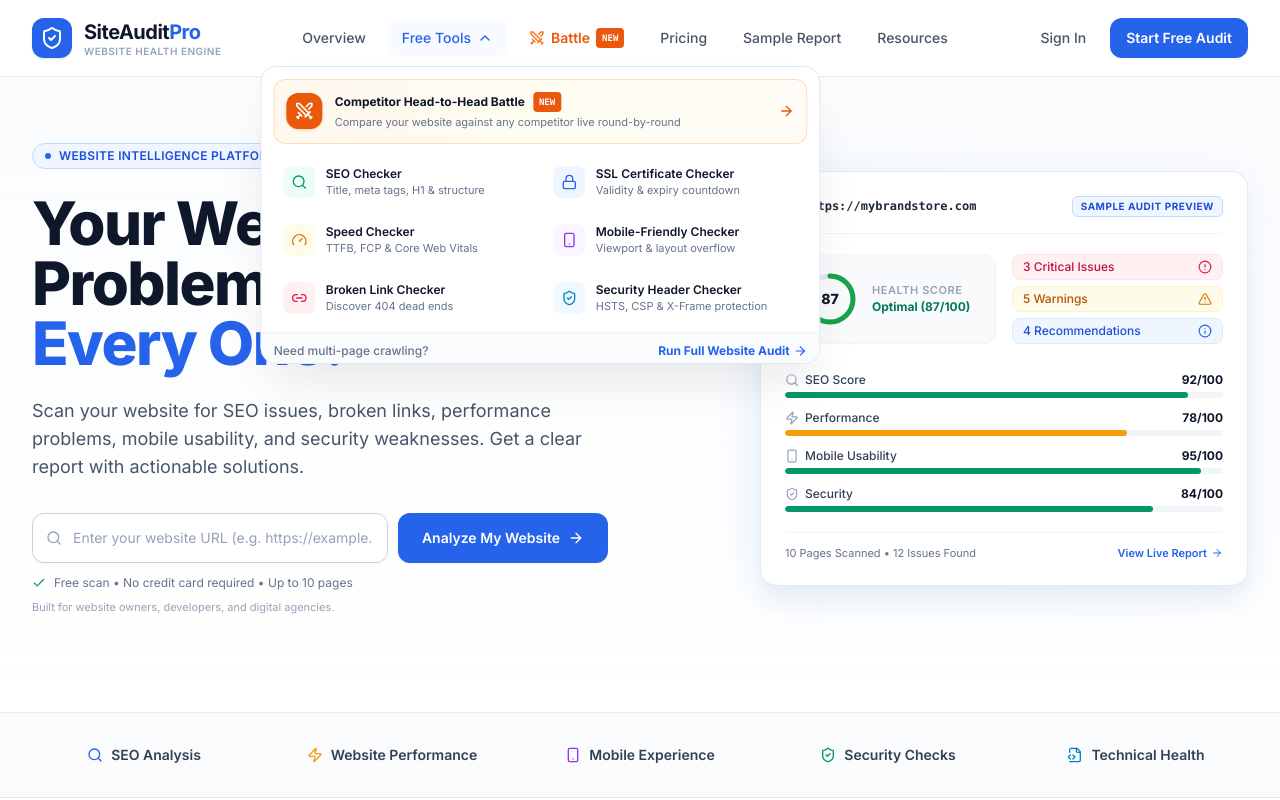
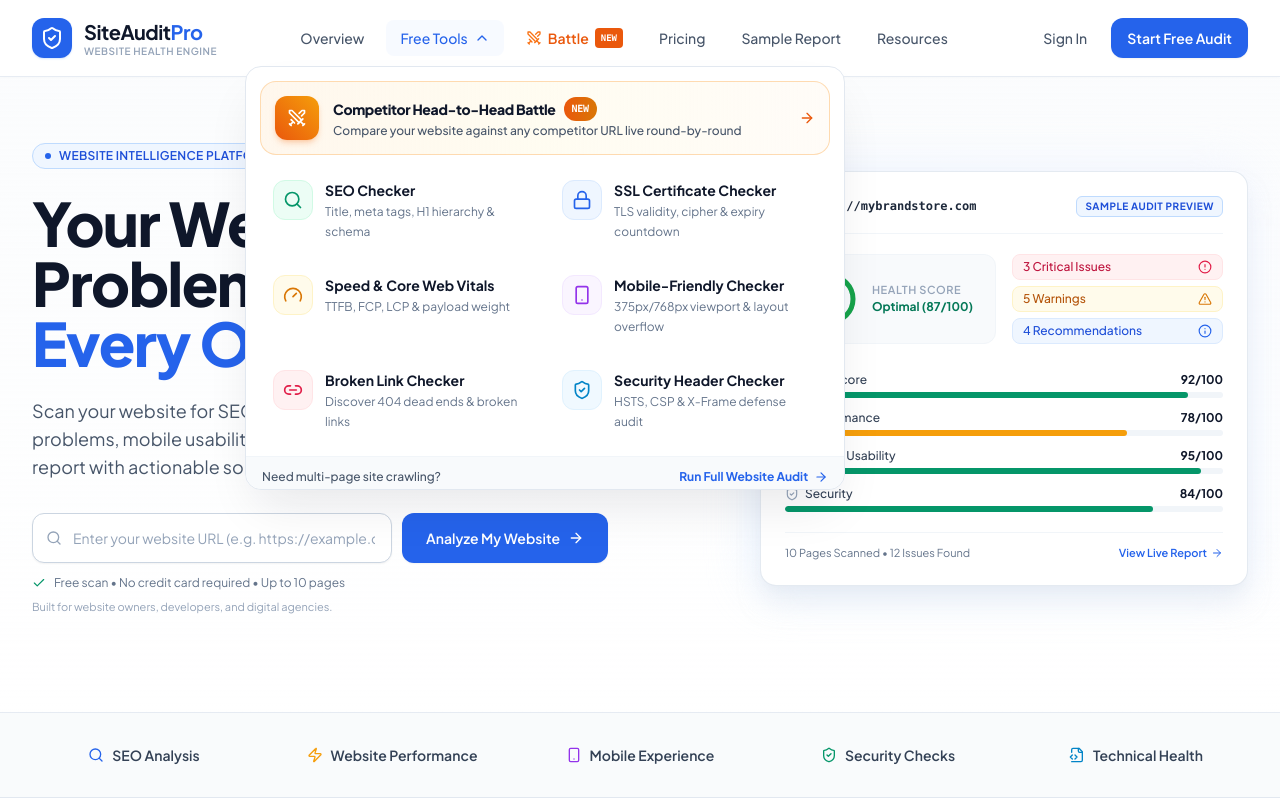
Before and after one commit to vikasmarketing079-prog/frontend, a React (Vite) app: page / in a window 1280 px wide. Both pictures are taken after a click on the button "Free Tools". Shown: the top 800 px of the page. Built offline with nearby package versions, Linux system fonts and the light colour scheme.

Commit message:
style(navbar): upgrade font to Plus Jakarta Sans and increase typography size and contrast in submenu

```diff
--- a/index.html
+++ b/index.html
@@ -6,10 +6,10 @@
     <meta name="viewport" content="width=device-width, initial-scale=1.0" />
     <title>SiteAudit Pro - Website Health, SEO, Speed & Security Audit</title>
     <meta name="description" content="Discover every important issue affecting your website. Comprehensive, actionable website audits for SEO, performance, mobile responsiveness, and security." />
-    <!-- Google Fonts: Inter -->
+    <!-- Google Fonts: Plus Jakarta Sans & Inter -->
     <link rel="preconnect" href="https://fonts.googleapis.com">
     <link rel="preconnect" href="https://fonts.gstatic.com" crossorigin>
-    <link href="https://fonts.googleapis.com/css2?family=Inter:wght@300;400;500;600;700;800&family=JetBrains+Mono:wght@400;500&display=swap" rel="stylesheet">
+    <link href="https://fonts.googleapis.com/css2?family=Plus+Jakarta+Sans:wght@400;500;600;700;800&family=Inter:wght@400;500;600;700&family=JetBrains+Mono:wght@400;500;600&display=swap" rel="stylesheet">
   </head>
   <body class="bg-slate-50 text-slate-900 font-sans antialiased selection:bg-blue-500 selection:text-white min-h-screen">
     <div id="root"></div>
--- a/src/components/Navbar.tsx
+++ b/src/components/Navbar.tsx
@@ -67,124 +67,150 @@ export const Navbar: React.FC = () => {
             </button>
 
             {toolsOpen && (
-              <div className="absolute top-full left-1/2 -translate-x-1/3 mt-2.5 w-[560px] bg-white border border-slate-200 rounded-2xl shadow-2xl shadow-slate-900/10 p-3 z-50 animate-in fade-in slide-in-from-top-1 duration-150">
+              <div className="absolute top-full left-1/2 -translate-x-1/3 mt-2.5 w-[600px] bg-white border border-slate-200 rounded-2xl shadow-2xl shadow-slate-900/10 p-3.5 z-50 animate-in fade-in slide-in-from-top-1 duration-150 font-sans">
                 {/* Featured Tool Banner: Competitor Battle */}
                 <Link
                   to="/battle"
                   onClick={() => setToolsOpen(false)}
-                  className="flex items-center justify-between p-3 rounded-xl bg-gradient-to-r from-orange-50/90 via-amber-50/70 to-orange-50/50 hover:from-orange-100/90 hover:to-amber-100/70 border border-orange-200/80 transition group mb-2"
+                  className="flex items-center justify-between p-3.5 rounded-2xl bg-gradient-to-r from-orange-50 via-amber-50/70 to-orange-50/40 hover:from-orange-100/90 hover:to-amber-100/80 border border-orange-200/90 transition-all duration-200 group mb-3 shadow-xs hover:shadow-sm"
                 >
-                  <div className="flex items-center gap-3">
-                    <div className="w-9 h-9 rounded-xl bg-orange-600 text-white flex items-center justify-center flex-shrink-0 shadow-sm shadow-orange-500/30 group-hover:scale-105 transition">
+                  <div className="flex items-center gap-3.5">
+                    <div className="w-11 h-11 rounded-xl bg-gradient-to-tr from-orange-600 to-amber-500 text-white flex items-center justify-center flex-shrink-0 shadow-md shadow-orange-500/25 group-hover:scale-105 transition-transform">
                       <Swords className="w-5 h-5" />
                     </div>
                     <div>
-                      <div className="text-xs font-bold text-slate-900 flex items-center gap-2">
+                      <div className="text-sm font-extrabold text-slate-900 tracking-tight flex items-center gap-2">
                         <span>Competitor Head-to-Head Battle</span>
-                        <span className="text-[9px] uppercase px-1.5 py-0.5 font-mono font-bold bg-orange-600 text-white rounded">NEW</span>
+                        <span className="text-[10px] uppercase px-2 py-0.5 font-mono font-extrabold bg-gradient-to-r from-orange-600 to-amber-600 text-white rounded-full shadow-xs">
+                          NEW
+                        </span>
                       </div>
-                      <div className="text-[11px] text-slate-500 mt-0.5">
-                        Compare your website against any competitor live round-by-round
+                      <div className="text-xs text-slate-600 font-medium mt-0.5">
+                        Compare your website against any competitor URL live round-by-round
                       </div>
                     </div>
                   </div>
-                  <ArrowRight className="w-4 h-4 text-orange-600 group-hover:translate-x-0.5 transition flex-shrink-0 ml-2" />
+                  <ArrowRight className="w-4 h-4 text-orange-600 group-hover:translate-x-1 transition-transform flex-shrink-0 ml-2" />
                 </Link>
 
                 {/* 2-Column Tools Grid */}
-                <div className="grid grid-cols-2 gap-1.5 pt-1 pb-2">
+                <div className="grid grid-cols-2 gap-2 pb-3">
                   <Link
                     to="/tools/seo"
                     onClick={() => setToolsOpen(false)}
-                    className="flex items-start gap-2.5 p-2.5 rounded-xl hover:bg-slate-50 transition group"
+                    className="flex items-start gap-3 p-3 rounded-xl border border-transparent hover:border-slate-200/80 hover:bg-slate-50/90 transition-all duration-150 group"
                   >
-                    <div className="w-8 h-8 rounded-lg bg-emerald-50 text-emerald-600 flex items-center justify-center flex-shrink-0 group-hover:scale-105 transition">
-                      <Search className="w-4 h-4" />
+                    <div className="w-10 h-10 rounded-xl bg-emerald-50 border border-emerald-100 text-emerald-600 flex items-center justify-center flex-shrink-0 group-hover:scale-105 transition-transform shadow-xs">
+                      <Search className="w-5 h-5" />
                     </div>
                     <div>
-                      <div className="text-xs font-semibold text-slate-900 group-hover:text-blue-600 transition">SEO Checker</div>
-                      <div className="text-[11px] text-slate-500 leading-tight mt-0.5">Title, meta tags, H1 & structure</div>
+                      <div className="text-sm font-bold text-slate-900 group-hover:text-blue-600 transition-colors">
+                        SEO Checker
+                      </div>
+                      <div className="text-xs text-slate-500 font-normal leading-relaxed mt-0.5">
+                        Title, meta tags, H1 hierarchy & schema
+                      </div>
                     </div>
                   </Link>
 
                   <Link
                     to="/tools/ssl"
                     onClick={() => setToolsOpen(false)}
-                    className="flex items-start gap-2.5 p-2.5 rounded-xl hover:bg-slate-50 transition group"
+                    className="flex items-start gap-3 p-3 rounded-xl border border-transparent hover:border-slate-200/80 hover:bg-slate-50/90 transition-all duration-150 group"
                   >
-                    <div className="w-8 h-8 rounded-lg bg-blue-50 text-blue-600 flex items-center justify-center flex-shrink-0 group-hover:scale-105 transition">
-                      <Lock className="w-4 h-4" />
+                    <div className="w-10 h-10 rounded-xl bg-blue-50 border border-blue-100 text-blue-600 flex items-center justify-center flex-shrink-0 group-hover:scale-105 transition-transform shadow-xs">
+                      <Lock className="w-5 h-5" />
                     </div>
                     <div>
-                      <div className="text-xs font-semibold text-slate-900 group-hover:text-blue-600 transition">SSL Certificate Checker</div>
-                      <div className="text-[11px] text-slate-500 leading-tight mt-0.5">Validity & expiry countdown</div>
+                      <div className="text-sm font-bold text-slate-900 group-hover:text-blue-600 transition-colors">
+                        SSL Certificate Checker
+                      </div>
+                      <div className="text-xs text-slate-500 font-normal leading-relaxed mt-0.5">
+                        TLS validity, cipher & expiry countdown
+                      </div>
                     </div>
                   </Link>
 
                   <Link
                     to="/tools/speed"
                     onClick={() => setToolsOpen(false)}
-                    className="flex items-start gap-2.5 p-2.5 rounded-xl hover:bg-slate-50 transition group"
+                    className="flex items-start gap-3 p-3 rounded-xl border border-transparent hover:border-slate-200/80 hover:bg-slate-50/90 transition-all duration-150 group"
                   >
-                    <div className="w-8 h-8 rounded-lg bg-amber-50 text-amber-600 flex items-center justify-center flex-shrink-0 group-hover:scale-105 transition">
-                      <Gauge className="w-4 h-4" />
+                    <div className="w-10 h-10 rounded-xl bg-amber-50 border border-amber-100 text-amber-600 flex items-center justify-center flex-shrink-0 group-hover:scale-105 transition-transform shadow-xs">
+                      <Gauge className="w-5 h-5" />
                     </div>
                     <div>
-                      <div className="text-xs font-semibold text-slate-900 group-hover:text-blue-600 transition">Speed Checker</div>
-                      <div className="text-[11px] text-slate-500 leading-tight mt-0.5">TTFB, FCP & Core Web Vitals</div>
+                      <div className="text-sm font-bold text-slate-900 group-hover:text-blue-600 transition-colors">
+                        Speed & Core Web Vitals
+                      </div>
+                      <div className="text-xs text-slate-500 font-normal leading-relaxed mt-0.5">
+                        TTFB, FCP, LCP & payload weight
+                      </div>
                     </div>
                   </Link>
 
                   <Link
                     to="/tools/mobile"
                     onClick={() => setToolsOpen(false)}
-                    className="flex items-start gap-2.5 p-2.5 rounded-xl hover:bg-slate-50 transition group"
+                    className="flex items-start gap-3 p-3 rounded-xl border border-transparent hover:border-slate-200/80 hover:bg-slate-50/90 transition-all duration-150 group"
                   >
-                    <div className="w-8 h-8 rounded-lg bg-purple-50 text-purple-600 flex items-center justify-center flex-shrink-0 group-hover:scale-105 transition">
-                      <Smartphone className="w-4 h-4" />
+                    <div className="w-10 h-10 rounded-xl bg-purple-50 border border-purple-100 text-purple-600 flex items-center justify-center flex-shrink-0 group-hover:scale-105 transition-transform shadow-xs">
+                      <Smartphone className="w-5 h-5" />
                     </div>
                     <div>
-                      <div className="text-xs font-semibold text-slate-900 group-hover:text-blue-600 transition">Mobile-Friendly Checker</div>
-                      <div className="text-[11px] text-slate-500 leading-tight mt-0.5">Viewport & layout overflow</div>
+                      <div className="text-sm font-bold text-slate-900 group-hover:text-blue-600 transition-colors">
+                        Mobile-Friendly Checker
+                      </div>
+                      <div className="text-xs text-slate-500 font-normal leading-relaxed mt-0.5">
+                        375px/768px viewport & layout overflow
+                      </div>
                     </div>
                   </Link>
 
                   <Link
                     to="/tools/broken-links"
                     onClick={() => setToolsOpen(false)}
-                    className="flex items-start gap-2.5 p-2.5 rounded-xl hover:bg-slate-50 transition group"
+                    className="flex items-start gap-3 p-3 rounded-xl border border-transparent hover:border-slate-200/80 hover:bg-slate-50/90 transition-all duration-150 group"
                   >
-                    <div className="w-8 h-8 rounded-lg bg-rose-50 text-rose-600 flex items-center justify-center flex-shrink-0 group-hover:scale-105 transition">
-                      <Link2 className="w-4 h-4" />
+                    <div className="w-10 h-10 rounded-xl bg-rose-50 border border-rose-100 text-rose-600 flex items-center justify-center flex-shrink-0 group-hover:scale-105 transition-transform shadow-xs">
+                      <Link2 className="w-5 h-5" />
                     </div>
                     <div>
-                      <div className="text-xs font-semibold text-slate-900 group-hover:text-blue-600 transition">Broken Link Checker</div>
-                      <div className="text-[11px] text-slate-500 leading-tight mt-0.5">Discover 404 dead ends</div>
+                      <div className="text-sm font-bold text-slate-900 group-hover:text-blue-600 transition-colors">
+                        Broken Link Checker
+                      </div>
+                      <div className="text-xs text-slate-500 font-normal leading-relaxed mt-0.5">
+                        Discover 404 dead ends & broken links
+                      </div>
                     </div>
                   </Link>
 
                   <Link
                     to="/tools/security-headers"
                     onClick={() => setToolsOpen(false)}
-                    className="flex items-start gap-2.5 p-2.5 rounded-xl hover:bg-slate-50 transition group"
+                    className="flex items-start gap-3 p-3 rounded-xl border border-transparent hover:border-slate-200/80 hover:bg-slate-50/90 transition-all duration-150 group"
                   >
-                    <div className="w-8 h-8 rounded-lg bg-sky-50 text-sky-600 flex items-center justify-center flex-shrink-0 group-hover:scale-105 transition">
-                      <ShieldCheck className="w-4 h-4" />
+                    <div className="w-10 h-10 rounded-xl bg-sky-50 border border-sky-100 text-sky-600 flex items-center justify-center flex-shrink-0 group-hover:scale-105 transition-transform shadow-xs">
+                      <ShieldCheck className="w-5 h-5" />
                     </div>
                     <div>
-                      <div className="text-xs font-semibold text-slate-900 group-hover:text-blue-600 transition">Security Header Checker</div>
-                      <div className="text-[11px] text-slate-500 leading-tight mt-0.5">HSTS, CSP & X-Frame protection</div>
+                      <div className="text-sm font-bold text-slate-900 group-hover:text-blue-600 transition-colors">
+                        Security Header Checker
+                      </div>
+                      <div className="text-xs text-slate-500 font-normal leading-relaxed mt-0.5">
+                        HSTS, CSP & X-Frame defense audit
+                      </div>
                     </div>
                   </Link>
                 </div>
 
                 {/* Dropdown Bottom Banner */}
-                <div className="pt-2.5 pb-1 px-3 border-t border-slate-100 flex items-center justify-between text-xs bg-slate-50/70 -mx-3 -mb-3 rounded-b-2xl">
-                  <span className="text-slate-500 font-medium">Need multi-page crawling?</span>
+                <div className="pt-3 pb-1 px-4 border-t border-slate-100 flex items-center justify-between text-xs bg-slate-50/90 -mx-3.5 -mb-3.5 rounded-b-2xl">
+                  <span className="text-slate-600 font-medium">Need multi-page site crawling?</span>
                   <Link
                     to="/"
                     onClick={() => setToolsOpen(false)}
-                    className="font-bold text-blue-600 hover:text-blue-700 flex items-center gap-1 transition"
+                    className="font-bold text-blue-600 hover:text-blue-700 flex items-center gap-1.5 transition"
                   >
                     <span>Run Full Website Audit</span>
                     <ArrowRight className="w-3.5 h-3.5" />
--- a/tailwind.config.js
+++ b/tailwind.config.js
@@ -23,7 +23,7 @@ export default {
         }
       },
       fontFamily: {
-        sans: ['Inter', 'system-ui', '-apple-system', 'sans-serif'],
+        sans: ['"Plus Jakarta Sans"', 'Inter', 'system-ui', '-apple-system', 'sans-serif'],
       }
     },
   },
```
